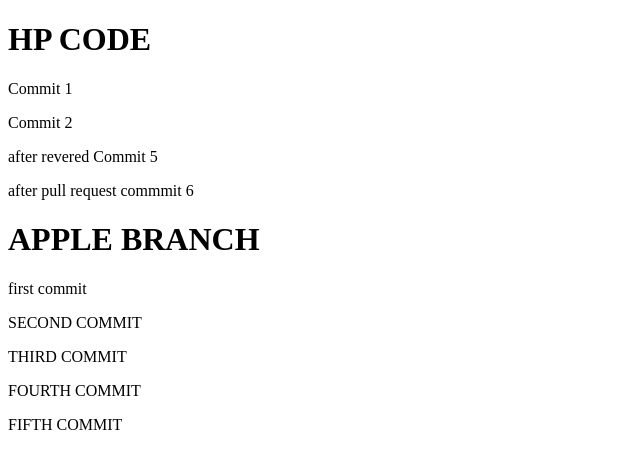
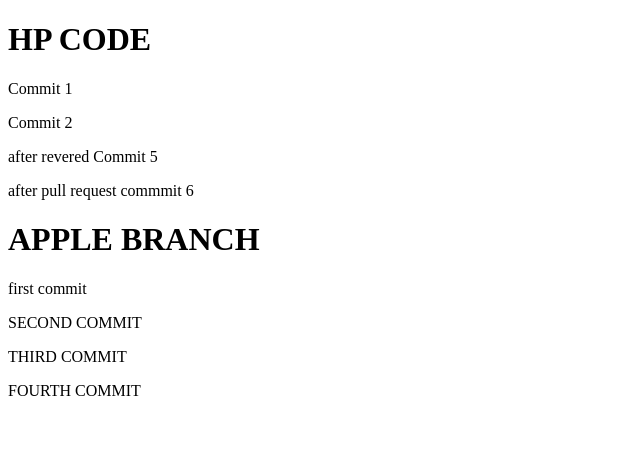
Before and after one commit to ahmed5302/git-training, an Angular app: page / in a window 1280 px wide. Shown: the top 468 px of the page, without its empty margins (0-640 px from the left). Built offline with nearby package versions, Linux system fonts and the light colour scheme.

Commit message:
Revert "FIFTH COMMIT"
This reverts commit e817d5243a15e093b910825d119f08922acdef41.

```diff
--- a/src/app/app.component.html
+++ b/src/app/app.component.html
@@ -9,4 +9,3 @@
 <P>SECOND COMMIT</P>
 <P>THIRD COMMIT</P>
 <P>FOURTH COMMIT</P>
-<P>FIFTH COMMIT</P>
```
